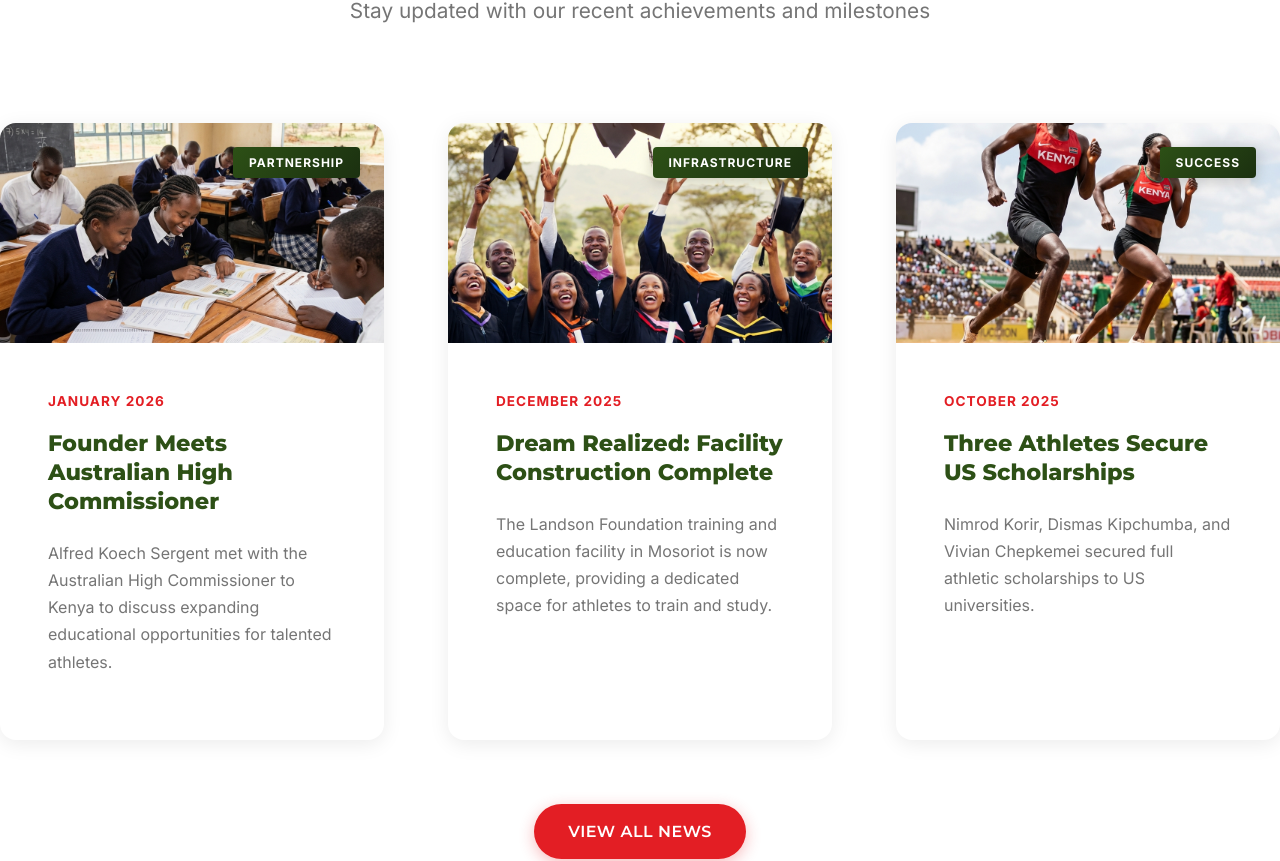
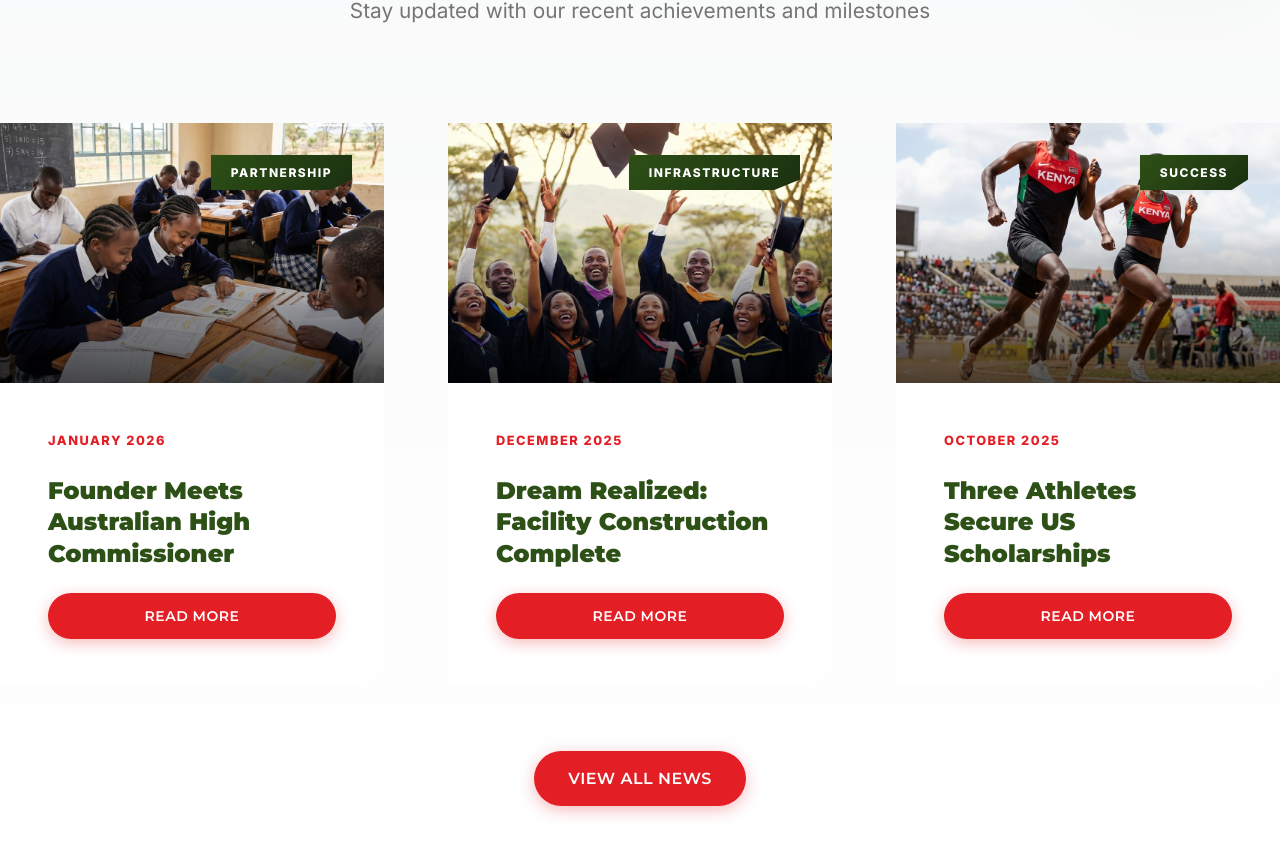
Before and after one commit to Muk88/Landson-Foundation, a Next.js app: page / in a window 1280 px wide. Shown: the part 2911-3772 px from the top of the page. Built offline with nearby package versions, Linux system fonts and the light colour scheme; no server answers; the database is empty.

Commit message:
Redesign news cards with modern professional style and Read More functionality

```diff
--- a/src/app/news/page.module.css
+++ b/src/app/news/page.module.css
@@ -113,6 +113,9 @@
     grid-template-columns: 1fr;
     gap: var(--spacing-3xl);
     margin-top: var(--spacing-2xl);
+    max-width: 900px;
+    margin-left: auto;
+    margin-right: auto;
 }
 
 .newsCard {
@@ -122,15 +125,8 @@
     box-shadow: 0 8px 30px rgba(0, 0, 0, 0.08);
     transition: all 0.5s cubic-bezier(0.4, 0, 0.2, 1);
     animation: fadeInUp 0.8s ease-out backwards;
-    clip-path: polygon(0 0, 100% 0, 100% calc(100% - 40px), calc(100% - 40px) 100%, 0 100%);
-    display: grid;
-    grid-template-columns: 400px 1fr;
-    gap: 0;
-}
-
-.newsCard:hover {
-    transform: translateY(-8px);
-    box-shadow: 0 16px 50px rgba(0, 0, 0, 0.12);
+    position: relative;
+    clip-path: polygon(0 0, 100% 0, 100% calc(100% - 30px), calc(100% - 30px) 100%, 0 100%);
 }
 
 .newsCard::before {
@@ -144,12 +140,27 @@
     z-index: 2;
 }
 
+.newsCard:hover {
+    transform: translateY(-8px);
+    box-shadow: 0 16px 50px rgba(0, 0, 0, 0.12);
+}
+
 .newsImage {
     position: relative;
     width: 100%;
-    height: 100%;
-    min-height: 350px;
+    height: 400px;
     overflow: hidden;
+}
+
+.newsImage::after {
+    content: '';
+    position: absolute;
+    bottom: 0;
+    left: 0;
+    right: 0;
+    height: 50%;
+    background: linear-gradient(to top, rgba(0, 0, 0, 0.7), transparent);
+    z-index: 1;
 }
 
 .newsImage img {
@@ -166,14 +177,14 @@
     left: var(--spacing-lg);
     background: linear-gradient(135deg, var(--color-green), var(--color-green-dark));
     color: var(--color-white);
-    padding: 8px 20px;
+    padding: 10px 24px;
     font-weight: 800;
-    font-size: 0.85rem;
+    font-size: 0.8rem;
     text-transform: uppercase;
-    letter-spacing: 1px;
+    letter-spacing: 1.5px;
     z-index: 2;
-    clip-path: polygon(0 0, 100% 0, 100% 70%, 85% 100%, 0 100%);
     box-shadow: 0 4px 15px rgba(0, 0, 0, 0.3);
+    clip-path: polygon(0 0, 100% 0, 100% 70%, 90% 100%, 0 100%);
 }
 
 .newsContent {
@@ -185,10 +196,10 @@
 
 .newsDate {
     color: var(--color-red);
-    font-weight: 700;
-    font-size: 0.9rem;
+    font-weight: 800;
+    font-size: 0.85rem;
     text-transform: uppercase;
-    letter-spacing: 1px;
+    letter-spacing: 1.5px;
 }
 
 .newsContent h2 {
@@ -211,6 +222,20 @@
     color: var(--color-gray-600);
     line-height: 1.8;
     font-size: 1.05rem;
+    margin-top: var(--spacing-sm);
+    animation: fadeIn 0.4s ease-out;
+}
+
+@keyframes fadeIn {
+    from {
+        opacity: 0;
+        transform: translateY(10px);
+    }
+
+    to {
+        opacity: 1;
+        transform: translateY(0);
+    }
 }
 
 .newsBody p {
@@ -224,11 +249,11 @@
 @media (max-width: 968px) {
     .newsCard {
         grid-template-columns: 1fr;
-        clip-path: polygon(0 0, 100% 0, 100% calc(100% - 30px), calc(100% - 30px) 100%, 0 100%);
+        clip-path: polygon(0 0, 100% 0, 100% calc(100% - 25px), calc(100% - 25px) 100%, 0 100%);
     }
 
     .newsImage {
-        min-height: 280px;
+        height: 300px;
     }
 
     .newsContent {
@@ -243,6 +268,10 @@
 @media (max-width: 640px) {
     .heroTitle {
         font-size: 3rem;
+    }
+
+    .newsImage {
+        height: 250px;
     }
 
     .newsContent {
--- /dev/null
+++ b/src/app/page-news-section.module.css
@@ -0,0 +1,195 @@
+/* Latest News Section */
+.newsSection {
+    padding: var(--spacing-3xl) 0;
+    background: linear-gradient(180deg, #f8f9fa 0%, #ffffff 100%);
+    width: 100%;
+    max-width: 100vw;
+    overflow: hidden;
+    position: relative;
+}
+
+.newsSection::before {
+    content: '';
+    position: absolute;
+    top: -50px;
+    right: -50px;
+    width: 300px;
+    height: 300px;
+    background: radial-gradient(circle, rgba(45, 80, 22, 0.04), transparent 70%);
+    border-radius: 50%;
+    z-index: 0;
+}
+
+.sectionHeader {
+    text-align: center;
+    margin-bottom: var(--spacing-3xl);
+    position: relative;
+    z-index: 1;
+}
+
+.sectionHeader h2 {
+    font-size: clamp(2.5rem, 5vw, 3.5rem);
+    font-weight: 900;
+    color: var(--color-green);
+    margin-bottom: var(--spacing-md);
+}
+
+.sectionHeader p {
+    font-size: clamp(1.1rem, 2vw, 1.3rem);
+    color: var(--color-gray-600);
+}
+
+.newsGrid {
+    display: grid;
+    grid-template-columns: repeat(auto-fit, minmax(340px, 1fr));
+    gap: var(--spacing-2xl);
+    margin-bottom: var(--spacing-2xl);
+    position: relative;
+    z-index: 1;
+}
+
+.newsCard {
+    background: var(--color-white);
+    border-radius: 0;
+    overflow: hidden;
+    box-shadow: 0 8px 30px rgba(0, 0, 0, 0.08);
+    transition: all 0.5s cubic-bezier(0.4, 0, 0.2, 1);
+    cursor: pointer;
+    animation: fadeInUp 0.8s ease-out backwards;
+    position: relative;
+    clip-path: polygon(0 0, 100% 0, 100% calc(100% - 25px), calc(100% - 25px) 100%, 0 100%);
+}
+
+.newsCard::before {
+    content: '';
+    position: absolute;
+    top: 0;
+    left: 0;
+    right: 0;
+    height: 4px;
+    background: linear-gradient(90deg, var(--color-green), var(--color-red));
+    transform: scaleX(0);
+    transform-origin: left;
+    transition: transform 0.5s ease;
+    z-index: 3;
+}
+
+.newsCard:hover::before {
+    transform: scaleX(1);
+}
+
+.newsCard:nth-child(1) {
+    animation-delay: 0.1s;
+}
+
+.newsCard:nth-child(2) {
+    animation-delay: 0.2s;
+}
+
+.newsCard:nth-child(3) {
+    animation-delay: 0.3s;
+}
+
+.newsCard:hover {
+    transform: translateY(-12px);
+    box-shadow: 0 20px 50px rgba(0, 0, 0, 0.15);
+}
+
+.newsImageContainer {
+    position: relative;
+    width: 100%;
+    height: 260px;
+    overflow: hidden;
+}
+
+.newsImageContainer::after {
+    content: '';
+    position: absolute;
+    bottom: 0;
+    left: 0;
+    right: 0;
+    height: 60%;
+    background: linear-gradient(to top, rgba(0, 0, 0, 0.7), transparent);
+    z-index: 1;
+}
+
+.newsImageContainer img {
+    transition: transform 0.6s ease;
+}
+
+.newsCard:hover .newsImageContainer img {
+    transform: scale(1.15);
+}
+
+.newsTag {
+    position: absolute;
+    top: var(--spacing-lg);
+    right: var(--spacing-lg);
+    background: linear-gradient(135deg, var(--color-green), var(--color-green-dark));
+    color: var(--color-white);
+    padding: 8px 20px;
+    font-weight: 800;
+    font-size: 0.75rem;
+    text-transform: uppercase;
+    letter-spacing: 1.5px;
+    border-radius: 0;
+    z-index: 2;
+    box-shadow: 0 4px 15px rgba(0, 0, 0, 0.3);
+    clip-path: polygon(0 0, 100% 0, 100% 70%, 85% 100%, 0 100%);
+}
+
+.newsCardContent {
+    padding: var(--spacing-xl);
+    display: flex;
+    flex-direction: column;
+    gap: var(--spacing-md);
+}
+
+.newsDate {
+    color: var(--color-red);
+    font-weight: 800;
+    font-size: 0.8rem;
+    text-transform: uppercase;
+    letter-spacing: 1.5px;
+}
+
+.newsCardContent h3 {
+    color: var(--color-green);
+    font-size: 1.5rem;
+    font-weight: 900;
+    line-height: 1.3;
+    margin: 0;
+    min-height: 60px;
+}
+
+.newsCardContent p {
+    color: var(--color-gray-600);
+    line-height: 1.7;
+    font-size: 1rem;
+}
+
+.viewAllNews {
+    text-align: center;
+    margin-top: var(--spacing-2xl);
+    position: relative;
+    z-index: 1;
+}
+
+@media (max-width: 768px) {
+    .newsGrid {
+        grid-template-columns: 1fr;
+    }
+
+    .newsImageContainer {
+        height: 220px;
+    }
+
+    .newsCard {
+        clip-path: polygon(0 0, 100% 0, 100% calc(100% - 20px), calc(100% - 20px) 100%, 0 100%);
+    }
+
+    .newsCardContent h3 {
+        font-size: 1.3rem;
+        min-height: auto;
+    }
+}
--- a/src/app/page.module.css
+++ b/src/app/page.module.css
@@ -181,15 +181,30 @@
 /* Latest News Section */
 .newsSection {
     padding: var(--spacing-3xl) 0;
-    background: var(--color-white);
+    background: linear-gradient(180deg, #f8f9fa 0%, #ffffff 100%);
     width: 100%;
     max-width: 100vw;
     overflow: hidden;
+    position: relative;
+}
+
+.newsSection::before {
+    content: '';
+    position: absolute;
+    top: -50px;
+    right: -50px;
+    width: 300px;
+    height: 300px;
+    background: radial-gradient(circle, rgba(45, 80, 22, 0.04), transparent 70%);
+    border-radius: 50%;
+    z-index: 0;
 }
 
 .sectionHeader {
     text-align: center;
     margin-bottom: var(--spacing-3xl);
+    position: relative;
+    z-index: 1;
 }
 
 .sectionHeader h2 {
@@ -206,19 +221,41 @@
 
 .newsGrid {
     display: grid;
-    grid-template-columns: repeat(auto-fit, minmax(320px, 1fr));
+    grid-template-columns: repeat(auto-fit, minmax(340px, 1fr));
     gap: var(--spacing-2xl);
     margin-bottom: var(--spacing-2xl);
+    position: relative;
+    z-index: 1;
 }
 
 .newsCard {
     background: var(--color-white);
-    border-radius: var(--radius-lg);
+    border-radius: 0;
     overflow: hidden;
-    box-shadow: 0 4px 20px rgba(0, 0, 0, 0.08);
-    transition: all 0.4s cubic-bezier(0.4, 0, 0.2, 1);
+    box-shadow: 0 8px 30px rgba(0, 0, 0, 0.08);
+    transition: all 0.5s cubic-bezier(0.4, 0, 0.2, 1);
     cursor: pointer;
     animation: fadeInUp 0.8s ease-out backwards;
+    position: relative;
+    clip-path: polygon(0 0, 100% 0, 100% calc(100% - 25px), calc(100% - 25px) 100%, 0 100%);
+}
+
+.newsCard::before {
+    content: '';
+    position: absolute;
+    top: 0;
+    left: 0;
+    right: 0;
+    height: 4px;
+    background: linear-gradient(90deg, var(--color-green), var(--color-red));
+    transform: scaleX(0);
+    transform-origin: left;
+    transition: transform 0.5s ease;
+    z-index: 3;
+}
+
+.newsCard:hover::before {
+    transform: scaleX(1);
 }
 
 .newsCard:nth-child(1) {
@@ -234,60 +271,75 @@
 }
 
 .newsCard:hover {
-    transform: translateY(-10px);
-    box-shadow: 0 12px 40px rgba(0, 0, 0, 0.15);
+    transform: translateY(-12px);
+    box-shadow: 0 20px 50px rgba(0, 0, 0, 0.15);
 }
 
 .newsImageContainer {
     position: relative;
     width: 100%;
-    height: 220px;
+    height: 260px;
     overflow: hidden;
 }
 
+.newsImageContainer::after {
+    content: '';
+    position: absolute;
+    bottom: 0;
+    left: 0;
+    right: 0;
+    height: 60%;
+    background: linear-gradient(to top, rgba(0, 0, 0, 0.7), transparent);
+    z-index: 1;
+}
+
 .newsImageContainer img {
-    transition: transform 0.4s ease;
+    transition: transform 0.6s ease;
 }
 
 .newsCard:hover .newsImageContainer img {
-    transform: scale(1.1);
+    transform: scale(1.15);
 }
 
 .newsTag {
     position: absolute;
-    top: var(--spacing-md);
-    right: var(--spacing-md);
+    top: var(--spacing-lg);
+    right: var(--spacing-lg);
     background: linear-gradient(135deg, var(--color-green), var(--color-green-dark));
     color: var(--color-white);
-    padding: 6px 16px;
-    font-weight: 700;
+    padding: 8px 20px;
+    font-weight: 800;
     font-size: 0.75rem;
     text-transform: uppercase;
-    letter-spacing: 1px;
-    border-radius: var(--radius-sm);
+    letter-spacing: 1.5px;
+    border-radius: 0;
     z-index: 2;
-    box-shadow: 0 4px 15px rgba(0, 0, 0, 0.2);
+    box-shadow: 0 4px 15px rgba(0, 0, 0, 0.3);
+    clip-path: polygon(0 0, 100% 0, 100% 70%, 85% 100%, 0 100%);
 }
 
 .newsCardContent {
     padding: var(--spacing-xl);
+    display: flex;
+    flex-direction: column;
+    gap: var(--spacing-md);
 }
 
 .newsDate {
     color: var(--color-red);
-    font-weight: 700;
-    font-size: 0.85rem;
+    font-weight: 800;
+    font-size: 0.8rem;
     text-transform: uppercase;
-    letter-spacing: 1px;
-    margin-bottom: var(--spacing-sm);
+    letter-spacing: 1.5px;
 }
 
 .newsCardContent h3 {
     color: var(--color-green);
-    font-size: 1.4rem;
-    font-weight: 800;
+    font-size: 1.5rem;
+    font-weight: 900;
     line-height: 1.3;
-    margin-bottom: var(--spacing-md);
+    margin: 0;
+    min-height: 60px;
 }
 
 .newsCardContent p {
@@ -299,6 +351,8 @@
 .viewAllNews {
     text-align: center;
     margin-top: var(--spacing-2xl);
+    position: relative;
+    z-index: 1;
 }
 
 .loading {
--- a/src/app/page.tsx
+++ b/src/app/page.tsx
@@ -117,7 +117,9 @@ export default function HomePage() {
                                 <div className={styles.newsCardContent}>
                                     <div className={styles.newsDate}>January 2026</div>
                                     <h3>Founder Meets Australian High Commissioner</h3>
-                                    <p>Alfred Koech Sergent met with the Australian High Commissioner to Kenya to discuss expanding educational opportunities for talented athletes.</p>
+                                    <Button size="small" onClick={(e) => { e.stopPropagation(); router.push('/news'); }}>
+                                        Read More
+                                    </Button>
                                 </div>
                             </div>
 
@@ -134,7 +136,9 @@ export default function HomePage() {
                                 <div className={styles.newsCardContent}>
                                     <div className={styles.newsDate}>December 2025</div>
                                     <h3>Dream Realized: Facility Construction Complete</h3>
-                                    <p>The Landson Foundation training and education facility in Mosoriot is now complete, providing a dedicated space for athletes to train and study.</p>
+                                    <Button size="small" onClick={(e) => { e.stopPropagation(); router.push('/news'); }}>
+                                        Read More
+                                    </Button>
                                 </div>
                             </div>
 
@@ -151,7 +155,9 @@ export default function HomePage() {
                                 <div className={styles.newsCardContent}>
                                     <div className={styles.newsDate}>October 2025</div>
                                     <h3>Three Athletes Secure US Scholarships</h3>
-                                    <p>Nimrod Korir, Dismas Kipchumba, and Vivian Chepkemei secured full athletic scholarships to US universities.</p>
+                                    <Button size="small" onClick={(e) => { e.stopPropagation(); router.push('/news'); }}>
+                                        Read More
+                                    </Button>
                                 </div>
                             </div>
                         </div>
```
Also changed, not shown: src/app/news/page.tsx (+21 -5 lines).
